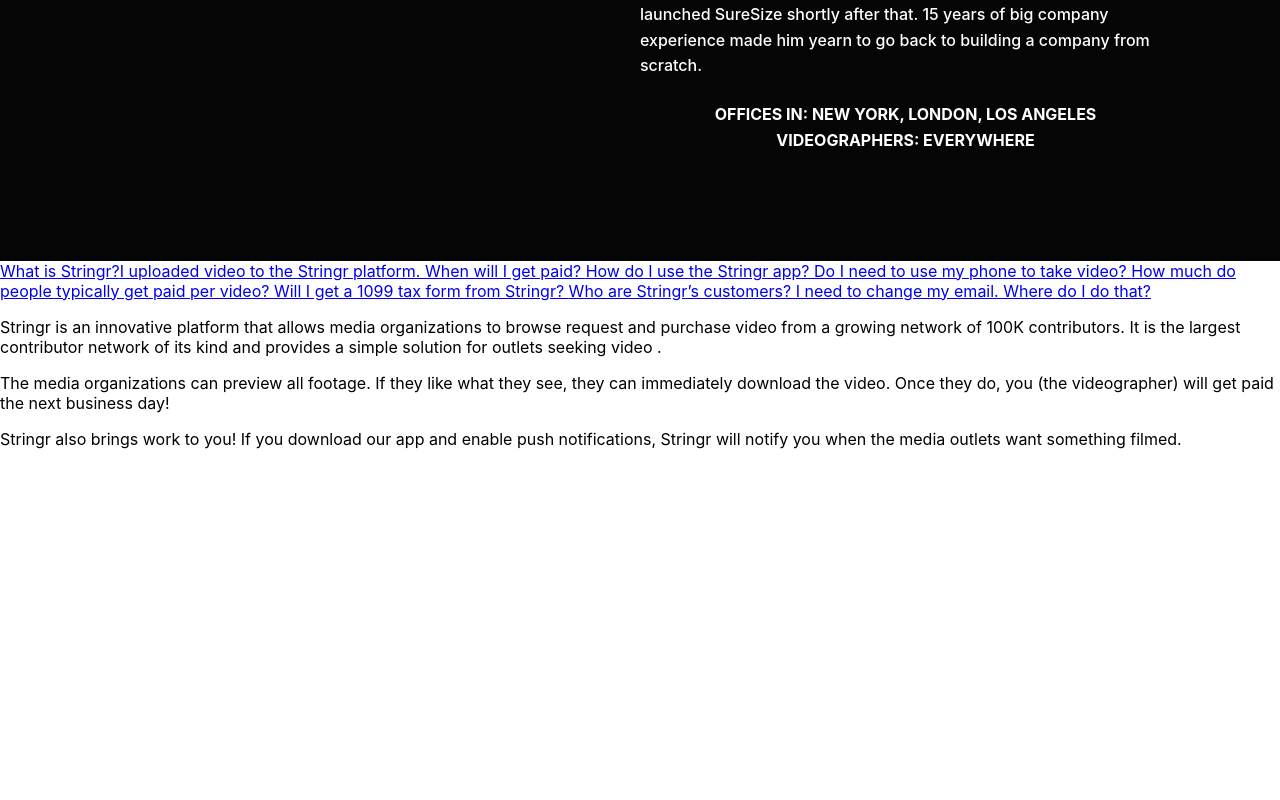
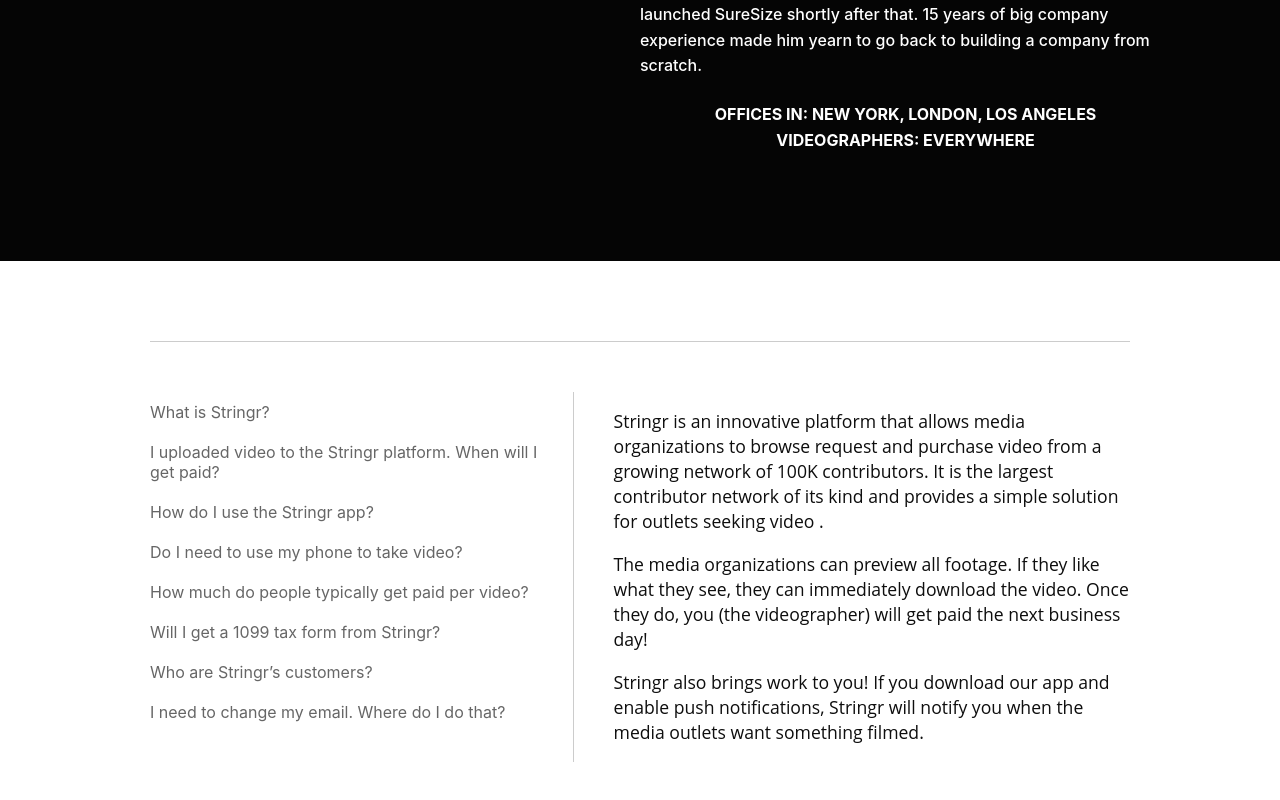
Before and after one commit to mariehposa/stringr, a React (Create React App) app: page / in a window 1280 px wide. Shown: the part 2342-3142 px from the top of the page. Before the commit the page ends 2807 px from the top, so only its background shows below. Built offline with nearby package versions, Linux system fonts and the light colour scheme.

Commit message:
add styles

```diff
--- a/src/components/faq/faq.js
+++ b/src/components/faq/faq.js
@@ -16,7 +16,7 @@
                 <StyledNav to="/email">I need to change my email. Where do I do that? </StyledNav>
             </StyledDiv>
 
-            <div>
+            <InnerDiv>
                 <Route exact path="/" component={First} />
                 <Route exact path="/faq" component={First} />
                 <Route path="/faq/payment_time" component={PaymentTime} />
@@ -26,7 +26,7 @@
                 <Route path="/faq/form" component={Form} />
                 <Route path="/faq/customers" component={Customers} />
                 <Route path="/faq/email" component={Email} />
-            </div>
+            </InnerDiv>
         </StyledAll>
     )
 }
@@ -34,11 +34,9 @@
 export function First() {
     return (
         <>
-            <InnerDiv>
             <StyledP>Stringr is an innovative platform that allows media organizations to browse request and purchase video from a growing network of 100K contributors. It is the largest contributor network of its kind and provides a simple solution for outlets seeking video .</StyledP>
             <StyledP>The media organizations can preview all footage. If they like what they see, they can immediately download the video. Once they do, you (the videographer) will get paid the next business day!</StyledP>
             <StyledP>Stringr also brings work to you! If you download our app and enable push notifications, Stringr will notify you when the media outlets want something filmed.</StyledP>
-            </InnerDiv>
         </>
     )
 }
@@ -46,9 +44,7 @@
 export function PaymentTime() {
     return (
         <>
-            <InnerDiv>
             <StyledP>Stringr pays its videographers via PayPal. When a video is downloaded by a customer, our videographers receive payment by the end of the next business day. If your video is downloaded on a Friday or on the weekend, you will receive payment by the end of the day on Monday. If your video is not downloaded, you will not receive payment.</StyledP>
-            </InnerDiv>
         </>
     )
 }
@@ -56,11 +52,9 @@
 export function AppUsage() {
     return (
         <>
-            <InnerDiv>
             <StyledP>Download the Stringr app from the Google Play store or the App Store. Once downloaded, create an account, turn on your location services and turn on app notifications. When a customer requests video in your area, Stringr will notify you through the app. You, along with other Stringrs in the area, can accept the request, shoot video, and upload it directly through the app.</StyledP>
             <StyledP>If your video is used, you get paid! Every time a different media outlet downloads your video, you get paid.</StyledP>
             <StyledP>You can also view requests on the Stringr website. Sign up or sign in using the same credentials as the app, and click ‘Local Requests’ to view opportunities near you.</StyledP>
-            </InnerDiv>
         </>
     )
 }
@@ -68,9 +62,7 @@
 export function PhoneUsage() {
     return (
         <>
-            <InnerDiv>
             <StyledP>No. Stringr video can be taken via phone or camera. To upload footage from your camera, simply go to www.stringr.com and log in. The ‘upload’ button will give you the tools you need to upload your video, name it, and tag it correctly. </StyledP>
-            </InnerDiv>
         </>
     )
 }
@@ -78,9 +70,7 @@
 export function PaymentWay() {
     return (
         <>
-            <InnerDiv>
             <StyledP>A requested video will always have the payment shown on the request. If you upload a video on your own (not in response to a footage request) and it sells, we pay $40 per video or set. If multiple customers download your video, you get paid multiple times! We also keep the videos in our archive, so your video might sell later—weeks, months, or even years after you shot it. </StyledP>
-            </InnerDiv>
         </>
     )
 }
@@ -88,9 +78,7 @@
 export function Form() {
     return (
         <>
-            <InnerDiv>
             <StyledP>No. We use the service PayPal to pay you for your videos. You can read more about how and when PayPal issues 1099 forms here: https://www.paypal.com/us/smarthelp/article/how-does-paypal-report-my-sales-to-the-irs-will-i-receive-a-tax-form-1099-k-faq729</StyledP>
-            </InnerDiv>
         </>
     )
 }
@@ -98,9 +86,7 @@
 export function Customers() {
     return (
         <>
-            <InnerDiv>
             <StyledP>Stringr customers are a mix of broadcast and digital news agencies from across the world, and innovative production companies, brand and advertisers looking for more content.</StyledP>
-            </InnerDiv>
         </>
     )
 }
@@ -108,9 +94,7 @@
 export function Email() {
     return (
         <>
-            <InnerDiv>
             <StyledP>You can change your email at any point by logging into the app and going to profile. There, click ‘edit’ on the top right hand corner, and you will be able to change your email. Send an email to Customers request all kinds of footage like b-roll exterior shots, shots of crowds, public spaces, events and interviews.</StyledP>
-            </InnerDiv>
         </>
     )
 }
--- a/src/components/faq/styles.js
+++ b/src/components/faq/styles.js
@@ -2,21 +2,47 @@
 import { NavLink } from "react-router-dom";
 
 export const StyledAll = styled.div`
-
+    display: flex;
+    margin: 80px 150px;
+    border-top: 1px solid #ccc;
+    padding-top: 50px;
+    justify-content: space-between;
 `;
 
 export const StyledDiv = styled.div`
-
+    display: flex;
+    flex-direction: column;
+    width: 45%;
 `;
 
 export const StyledP = styled.p`
-
+    color: #0e0e0e;
+    font-weight: 500;
+    line-height: 25px;
+    font-family: "Open Sans",Arial,sans-serif;
+    font-size: 1.1em;
+    transition: all 1s ease-out;
 `;
 
 export const InnerDiv = styled.div`
-
+    width: 55%;
+    border-left: 1px solid #ccc;
+    padding-left: 40px;
 `;
 
 export const StyledNav = styled(NavLink)`
+    cursor: pointer;
+    text-decoration: none;
+    color: #666;
+    padding: 10px;
+    padding-left: 0;
 
+    &:hover {
+        color: #ef4a34;
+        transition: color .3s ease;
+    }
+
+    &:active {
+        color: #333;
+    }
 `;
```
Lines whose indentation alone changed are shown as unchanged.
